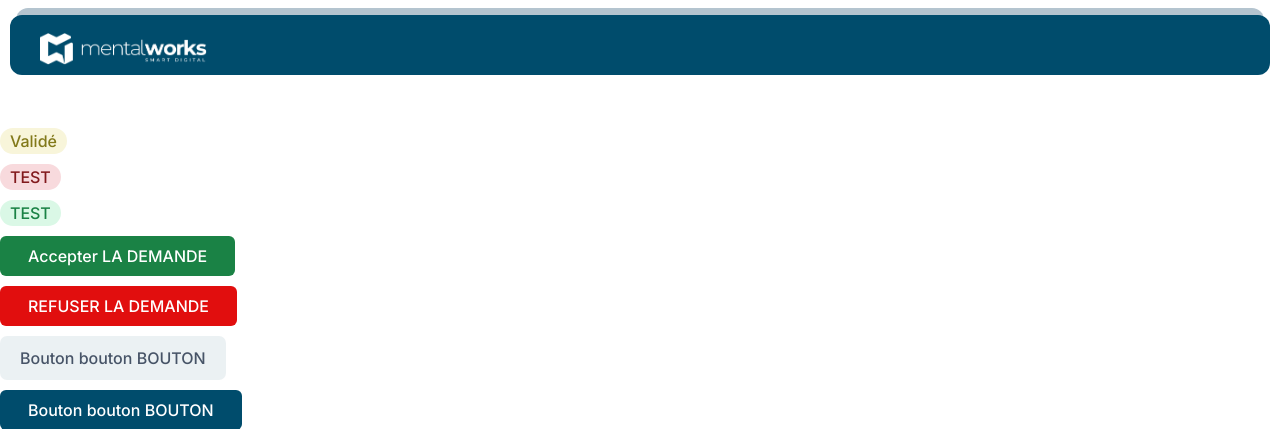
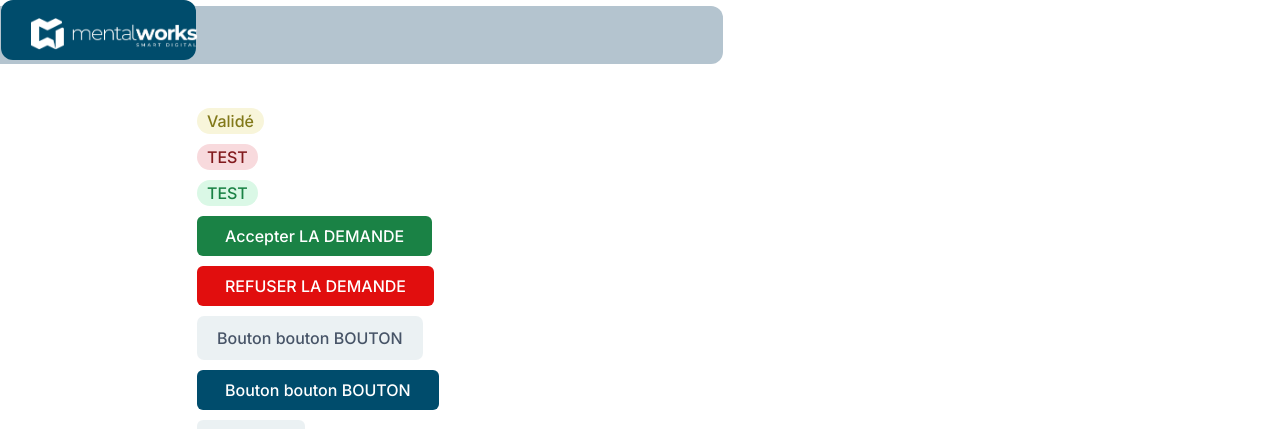
Before and after one commit to SBKF19/Congefacile, a PHP site: page /test-css.php in a window 1280 px wide. Shown: the top 429 px of the page. Run offline with PHP 8.4, Linux system fonts and the light colour scheme.

Commit message:
header fix

```diff
--- a/style.css
+++ b/style.css
@@ -1,5 +1,5 @@
 body{
-        margin: auto 0;
+        margin: 0;
         width: 100%;
         height: auto;
         background-color: white;
@@ -13,32 +13,27 @@ body{
         display: flex;
         width: 100%;
         flex-direction: column;
-        position: fixed;
-        height: 100px;
         align-items: center;
-        top: 0;
 }
 
 .header_blue_bar{
         display: flex;
-        position: relative;
-        z-index: 4;
+        position: absolute;
+        z-index: 0;
         background-color: #B4C4CF;
         width: 97.5%;
         height: 58px;
         border-radius: 12px;
-        top: 8px;
+        top: 6px;
 }
 
 .header_marine_bar{
         display: flex;
         width: 98.5%;
-        position: absolute;
-        z-index: 5;
+        z-index: 1;
         background-color: #004C6C;
         border-radius: 12px;
         padding: 10px 0;
-        top: 15px;
 }
 
 .header_marine_bar img{
```
